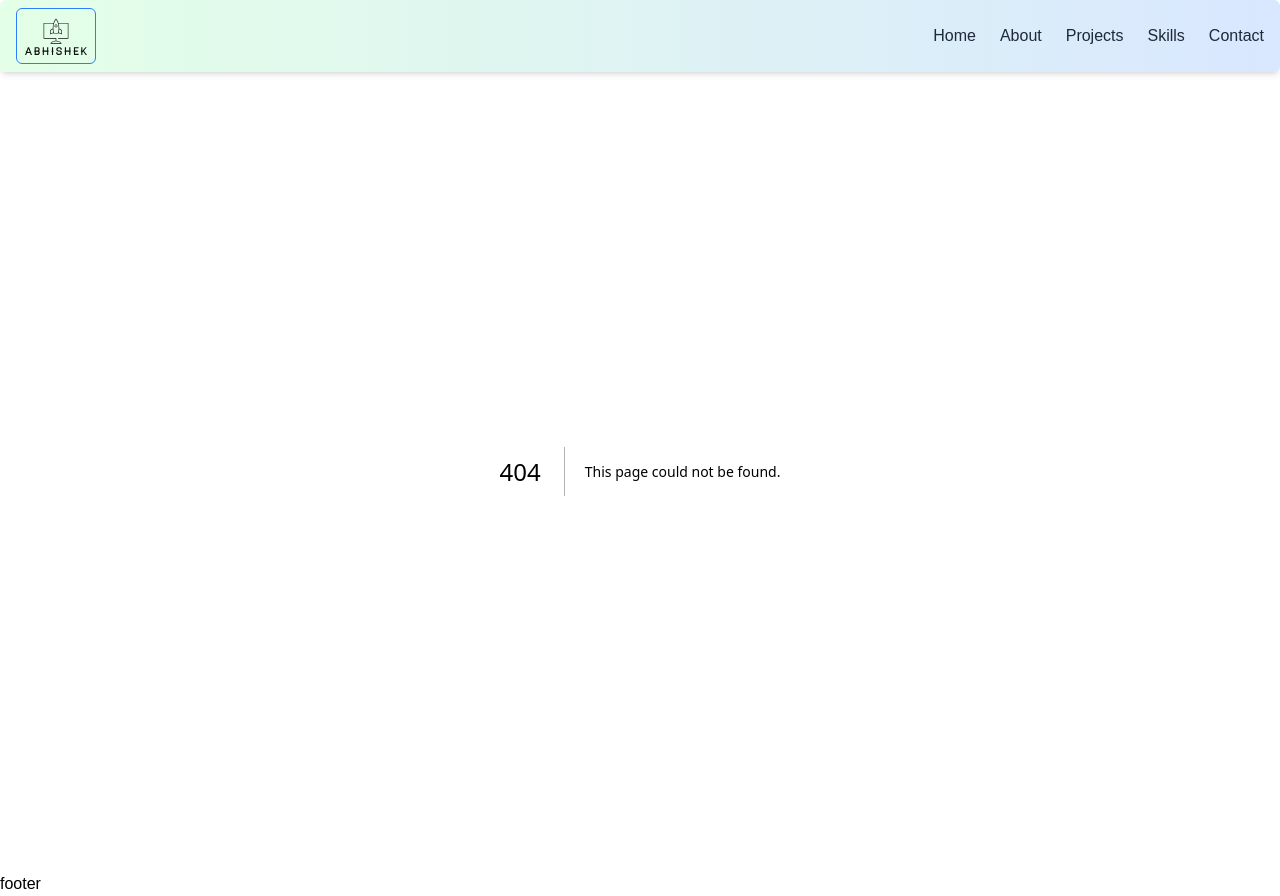
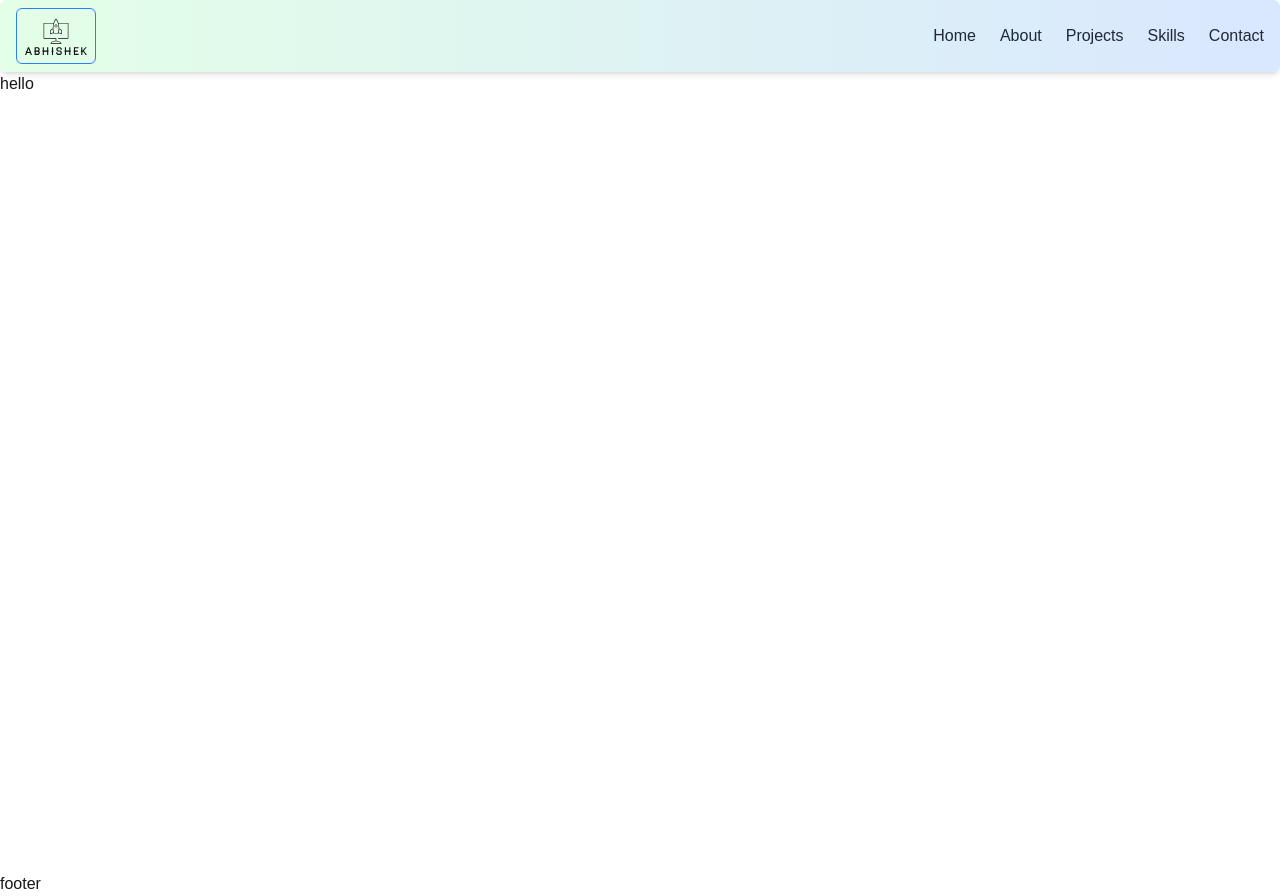
Before and after one commit to Abhishek09yadav/portfolio, a Next.js app: page /about in a window 1280 px wide. Before the commit this address had no page. Built offline with nearby package versions, Linux system fonts and the light colour scheme.

Commit message:
feat: create About component and implement Page to display it

```diff
--- /dev/null
+++ b/src/app/about/page.jsx
@@ -0,0 +1,13 @@
+
+import About from '@/components/About'
+import React from 'react'
+
+const Page = () => {
+  return (
+    <div>
+      <About/>
+    </div>
+  )
+}
+
+export default Page
--- /dev/null
+++ b/src/components/About.jsx
@@ -0,0 +1,7 @@
+import React from "react";
+
+const About = () => {
+  return <div className="h-screen">hello</div>;
+};
+
+export default About;
```
